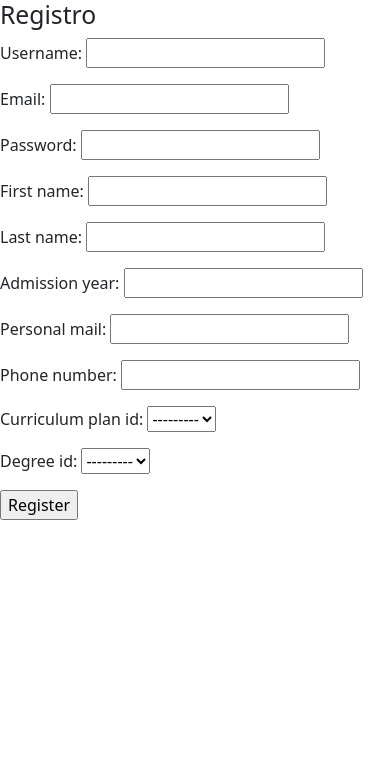
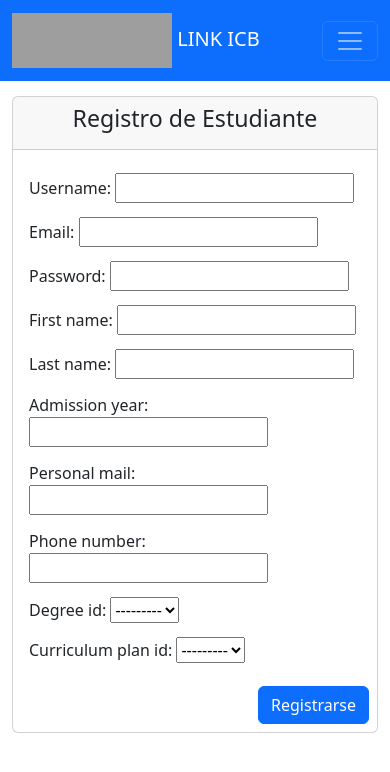
Before and after one commit to sbustamante21/perfiles_estudiantes_TPW, a Django app: page /student_register/ in a window 390 px wide. Shown: the top 772 px of the page. Run offline with Django 5.2, Linux system fonts and the light colour scheme; data that the repository does not hold is empty; grey boxes are pictures that could not be loaded.

Commit message:
Registro de estudiante y Docente realizado. Revisar validaciones, responsividad y estética.

```diff
--- a/linkicb/settings.py
+++ b/linkicb/settings.py
@@ -48,6 +48,7 @@ MIDDLEWARE = [
     'django.contrib.auth.middleware.AuthenticationMiddleware',
     'django.contrib.messages.middleware.MessageMiddleware',
     'django.middleware.clickjacking.XFrameOptionsMiddleware',
+    'django.middleware.locale.LocaleMiddleware',
 ]
 
 ROOT_URLCONF = 'linkicb.urls'
--- a/templates/base.html
+++ b/templates/base.html
@@ -10,6 +10,33 @@
 </head>
 
 <body>
+    <nav class="navbar navbar-expand-md bg-primary fixed-top mb-5" data-bs-theme="dark">
+        <div class="container-fluid bg-primary">
+            <a class="navbar-brand" href="#">
+                <img src="https://icb.utalca.cl/wp-content/uploads/2020/11/cropped-logo-1.png" width="160" height="55"
+                    alt="logoicb">
+                <span class="bold-text">LINK ICB</span>
+            </a>
+            <button class="navbar-toggler" type="button" data-bs-toggle="collapse" data-bs-target="#navbarCollapse"
+                aria-controls="navbarCollapse" aria-expanded="false" aria-label="Toggle navigation">
+                <span class="navbar-toggler-icon"></span>
+            </button>
+            <div class="collapse navbar-collapse" id="navbarCollapse">
+                <ul class="navbar-nav ms-auto mb-2 mb-md-0">
+                    <li class="nav-item">
+                        <a class="nav-link active" aria-current="page" href="#">Mi Perfil</a>
+                    </li>
+                    <li class="nav-item">
+                        <a class="nav-link active" aria-current="page" href="#">Nosotros</a>
+                    </li>
+                    <li class="nav-item">
+                        <a class="nav-link active" aria-current="page" href="#">Contáctanos</a>
+                    </li>
+                </ul>
+            </div>
+        </div>
+    </nav>
+
     {% block content %}
     {% endblock %}
     <script src="https://cdn.jsdelivr.net/npm/bootstrap@5.3.3/dist/js/bootstrap.bundle.min.js"
--- a/website/forms.py
+++ b/website/forms.py
@@ -2,6 +2,8 @@ from django import forms
 from django.contrib.auth.models import User
 from django.contrib.auth.forms import UserCreationForm
 from .models import Profile, Student, CurriculumPlan, Degree
+
+from django.utils.translation import gettext_lazy as _
 
 class UserRegisterForm(forms.ModelForm):
     username = forms.CharField(max_length=30, required=True)
@@ -13,6 +15,23 @@ class UserRegisterForm(forms.ModelForm):
     class Meta:
         model = User
         fields = ['username', 'email', 'password', 'first_name', 'last_name']
+        labels = {
+            'username': _('Nombre de usuario'),
+            'email': _('Correo Institucional'),
+            'password': _('Contraseña'),
+            'first_name': _('Nombre'),
+            'last_name':_('Apellido'),
+        }
+
+    def clean_email(self):
+        email = self.cleaned_data.get('email')
+
+        if User.objects.filter(email=email).exists():
+            raise forms.ValidationError('This value already exists.')
+        if not email.endswith("@alumnos.utalca.cl") and not email.endswith("@utalca.cl"):
+            raise forms.ValidationError("You must use your institution's e-mail.")
+        return email
+
 
 class ProfileRegisterForm(forms.ModelForm):
     class Meta:
@@ -22,8 +41,16 @@ class ProfileRegisterForm(forms.ModelForm):
 class StudentRegisterForm(forms.ModelForm):
     class Meta:
         model = Student
-        fields = ['admission_year', 'personal_mail', 'phone_number', 'pfp', 'curriculum_plan_id', 'degree_id']
+        fields = ['admission_year', 'personal_mail', 'phone_number', 'pfp', 'degree_id', 'curriculum_plan_id',]
         exclude = ["pfp"]
+        labels = {
+            'admission_year': _('Año de admisión'),
+            'personal_mail': _('Correo personal'),
+            'phone_number': _('Número de teléfono'),
+            'pfp': _('Foto de perfil'),
+            'curriculum_plan_id': _('Plan de estudios'),
+            'degree_id': _('Título'),
+        }
 
     admission_year = forms.IntegerField(required=True)
     personal_mail = forms.EmailField(required=False)
--- a/website/models.py
+++ b/website/models.py
@@ -70,12 +70,12 @@ class Subject(models.Model):
 
 class Student(models.Model):
     admission_year = models.IntegerField()
-    personal_mail = models.EmailField()
-    phone_number = models.IntegerField()
-    pfp = models.ImageField()
+    personal_mail = models.EmailField(unique=True, blank=True, null=True)
+    phone_number = models.IntegerField(unique=True, blank=True, null=True)
+    pfp = models.ImageField(null=True)
     user_id = models.ForeignKey(Profile, on_delete=models.CASCADE)
+    degree_id = models.ForeignKey(Degree, on_delete=models.CASCADE)
     curriculum_plan_id = models.ForeignKey(CurriculumPlan, on_delete=models.CASCADE)
-    degree_id = models.ForeignKey(Degree, on_delete=models.CASCADE)
 
     def __str__(self):
         return self.user_id.user.email
@@ -86,8 +86,8 @@ class Interest(models.Model):
     subject_id = models.ForeignKey(Subject, on_delete=models.CASCADE)
 
 class History(models.Model):
-    year = models.IntegerField()
-    period = models.IntegerField()
+    year = models.IntegerField(null=False, blank=False)
+    period = models.IntegerField(null=False, blank=False)
     interest_type_id = models.ForeignKey(InterestType, on_delete=models.CASCADE)
     subject_id = models.ForeignKey(Subject, on_delete=models.CASCADE)
     student_id = models.ForeignKey(Student, on_delete=models.CASCADE)
--- /dev/null
+++ b/website/templates/website/login.html
@@ -0,0 +1,6 @@
+{% extends 'base.html' %}
+
+{% block content %}
+<h1 class="pt-5 mt-5">Bienvenido!</h1>
+Esta template es la de login que ya se está desarrollando pero está acá para completar un poco el ciclo.
+{% endblock content %}
--- a/website/templates/website/student_register.html
+++ b/website/templates/website/student_register.html
@@ -1,12 +1,20 @@
 {% extends 'base.html' %}
 
 {% block content %}
-<form method="POST" enctype="multipart/form-data" novalidate>
+<div class="container mt-5 pt-5">
+    <div class="row justify-content-center">
+        <div class="col-md-6">
+            <form method="POST" enctype="multipart/form-data" novalidate class="needs-validation">
+                <div class="card">
+                    <div class="card-header">
+                        <h3 class="card-title text-center">Registro de Estudiante</h3>
+                    </div>
+                    <div class="card-body">
                         {% csrf_token %}
-    <h2>Registro</h2>
-
                         {% for field in user_form %}
-    <p>
+                        <div class="row">
+                            <label class="col-sm-3 col-form-label">{{ field.label_tag }} {{ field }}</label>
+                            <div class="col-sm-9">
                                 {% if field.errors %}
                                 <ul class="errorlist">
                                     {% for error in field.errors %}
@@ -14,12 +22,13 @@
                                     {% endfor %}
                                 </ul>
                                 {% endif %}
-    {{ field.label_tag }} {{ field }}
-    </p>
+                            </div>
+                        </div>
                         {% endfor %}
-
-    {% for field in profile_form %}
-    <p>
+                        {% for field in student_form %}
+                        <div class="row">
+                            <label class="col-sm-3 col-form-label">{{ field.label_tag }} {{ field }}</label>
+                            <div class="col-sm-9">
                                 {% if field.errors %}
                                 <ul class="errorlist">
                                     {% for error in field.errors %}
@@ -27,23 +36,24 @@
                                     {% endfor %}
                                 </ul>
                                 {% endif %}
-    {{ field.label_tag }} {{ field }}
-    </p>
+                            </div>
+                        </div>
                         {% endfor %}
-
-    {% for field in student_form %}
-    <p>
-        {% if field.errors %}
-    <ul class="errorlist">
-        {% for error in field.errors %}
-        <li>{{ error }}</li>
-        {% endfor %}
-    </ul>
-    {% endif %}
-    {{ field.label_tag }} {{ field }}
-    </p>
-    {% endfor %}
-
-    <input type="submit" value="Register" />
+                    </div>
+                    <div class="class-footer pb-2 px-2">
+                        <div class="row">
+                            <div class="col"></div>
+                            <div class="col"></div>
+                            <div class="col"></div>
+                            <div class="col">
+                                <button type="submit" class="btn btn-primary">Registrarse</button>
+                            </div>
+                        </div>
+                        <!-- <input type="submit" value="Registrarse" /> -->
+                    </div>
+                </div>
             </form>
+        </div>
+    </div>
+</div>
 {% endblock content %}
--- a/website/urls.py
+++ b/website/urls.py
@@ -3,5 +3,6 @@ from . import views
 
 urlpatterns = [
     path('student_register/', views.student_register, name='student_register'),
-    path('professor_register', views.professor_register, name='professor_register'),
+    path('professor_register/', views.professor_register, name='professor_register'),
+    path('login/', views.login, name='login')
 ]
--- a/website/views.py
+++ b/website/views.py
@@ -1,6 +1,7 @@
 from django.shortcuts import render, redirect
 from django.contrib import messages
 from django.contrib.auth import login, authenticate, logout
+from django.urls import reverse
 from .forms import StudentRegisterForm, UserRegisterForm, ProfileRegisterForm
 from .models import Student, Role, Profile
 
@@ -31,7 +32,7 @@ def student_register(request):
             student.save()
 
             # Redirect to the login page
-            return redirect('')
+            return redirect(reverse('login'))
 
             # Authenticate and log the user in
             # new_user = authenticate(username=user_form.cleaned_data['username'], password=user_form.cleaned_data['password'])
@@ -65,7 +66,7 @@ def professor_register(request):
             profile.role_id = professor_role
             profile.save()
 
-            return redirect(reverse(''))
+            return redirect(reverse('login'))
     else:
         user_form = UserRegisterForm()
         profile_form = ProfileRegisterForm()
@@ -74,3 +75,6 @@ def professor_register(request):
         'user_form': user_form,
         'profile_form': profile_form,
     })
+
+def login(request):
+    return render(request, 'website/login.html')
```
Also changed, not shown: website/templates/website/professor_register.html (+31 -21 lines), website/migrations/0014_alter_student_personal_mail_alter_student_pfp_and_more.py (added). Lines whose indentation alone changed are shown as unchanged.
